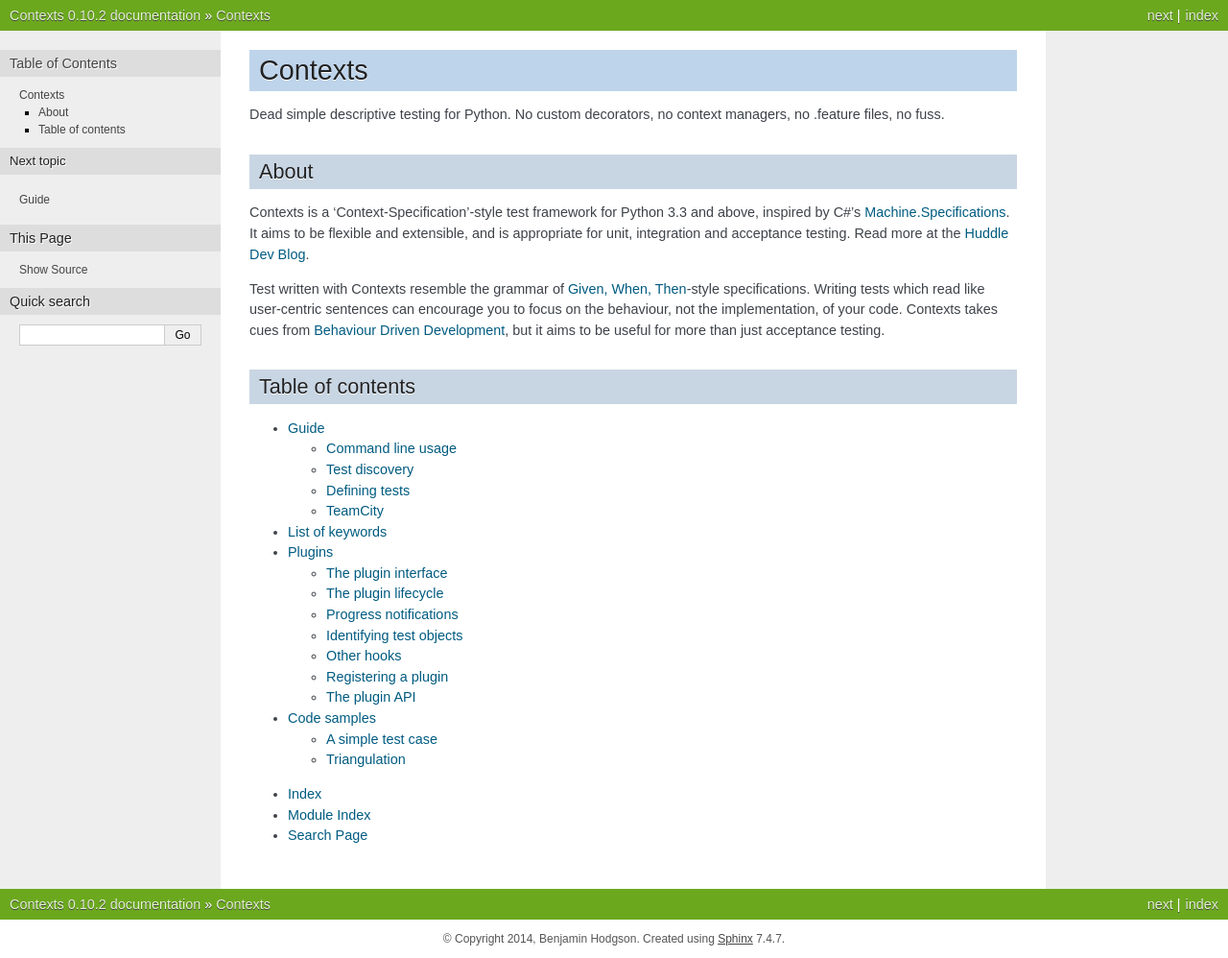
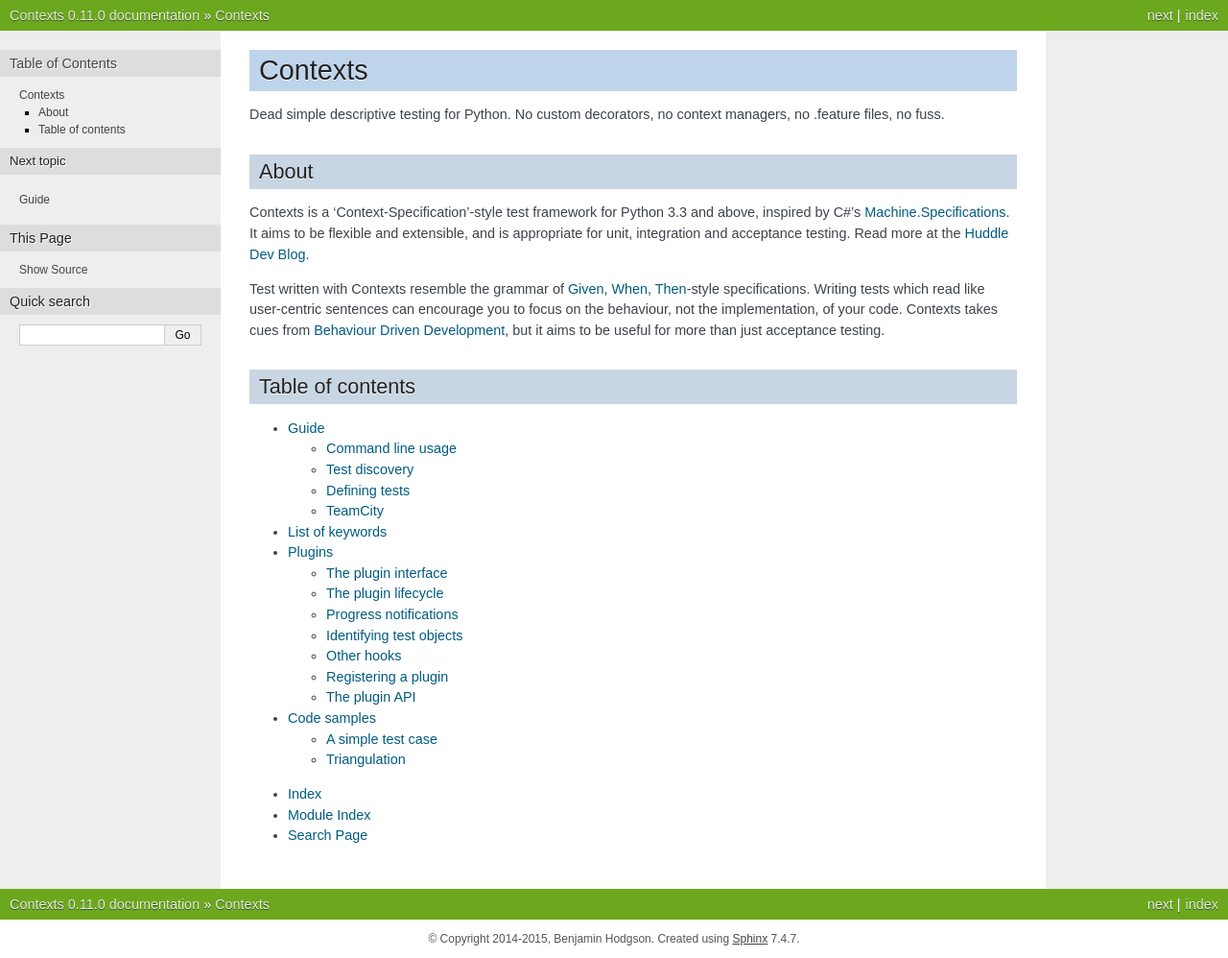
Before and after one commit to benjamin-hodgson/Contexts, a Sphinx documentation site: the page built from doc/index.rst, in a window 1280 px wide. Shown: the whole page at 96% size. Built offline with Sphinx 7.4.7, drawn with Linux system fonts in a browser that asks for light colours.

Commit message:
increment version to 0.11.0

```diff
--- a/doc/conf.py
+++ b/doc/conf.py
@@ -51,16 +51,16 @@ master_doc = 'index'
 
 # General information about the project.
 project = 'Contexts'
-copyright = '2014, Benjamin Hodgson'
+copyright = '2014-2015, Benjamin Hodgson'
 
 # The version info for the project you're documenting, acts as replacement for
 # |version| and |release|, also used in various other places throughout the
 # built documents.
 #
 # The short X.Y version.
-version = '0.10'
+version = '0.11'
 # The full version, including alpha/beta/rc tags.
-release = '0.10.2'
+release = '0.11.0'
 
 # The language for content autogenerated by Sphinx. Refer to documentation
 # for a list of supported languages.
--- a/setup.py
+++ b/setup.py
@@ -4,7 +4,6 @@ except ImportError:
     import ez_setup
     ez_setup.use_setuptools()
     from setuptools import setup, find_packages
-
 
 
 builtin_plugins = [
@@ -33,7 +32,7 @@ builtin_plugins = [
 
 setup(
     name="Contexts",
-    version="0.10.2",
+    version="0.11.0",
     author="Benjamin Hodgson",
     author_email="benjamin.hodgson@huddle.net",
     url="https://github.com/benjamin-hodgson/Contexts",
```
